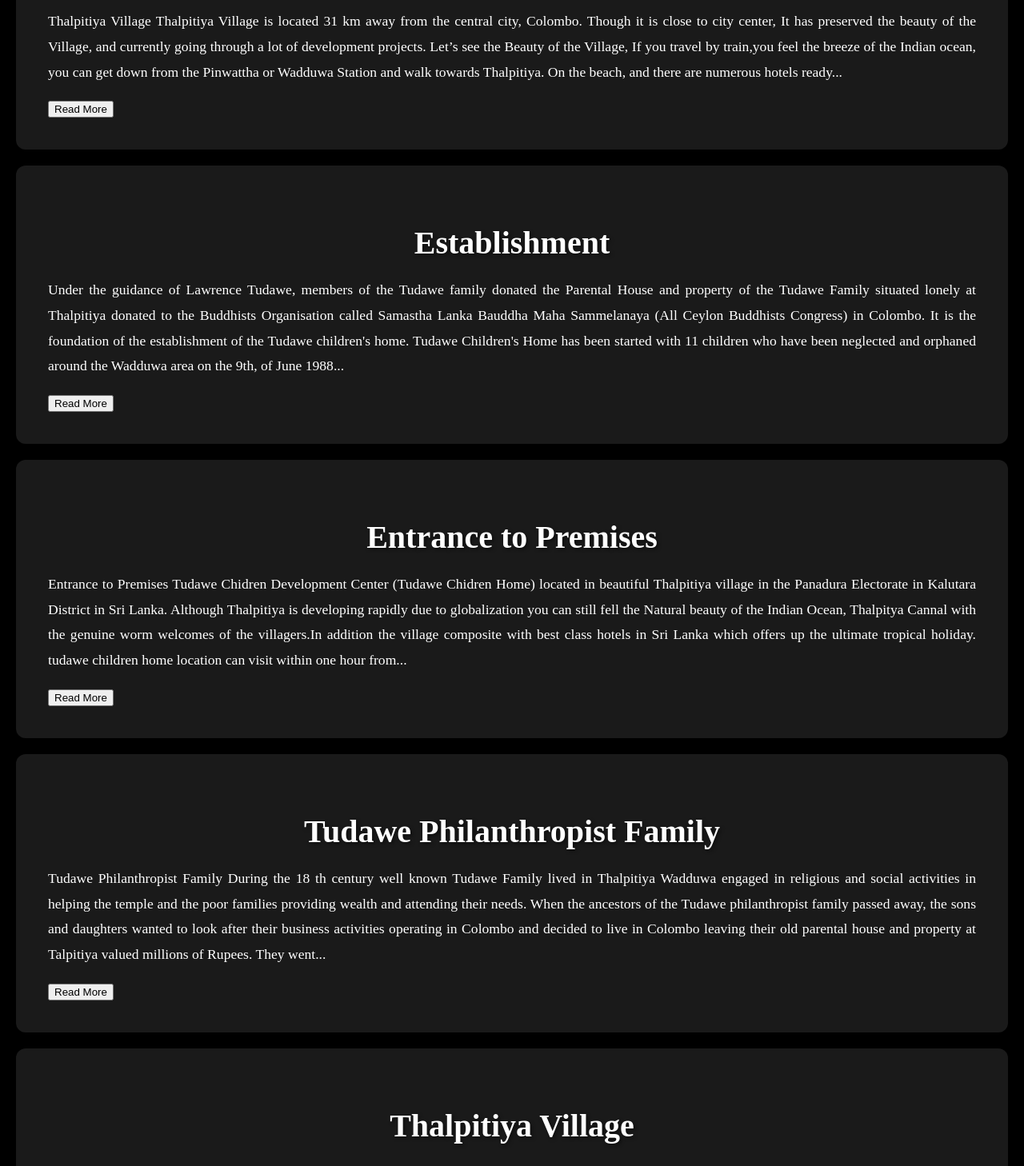
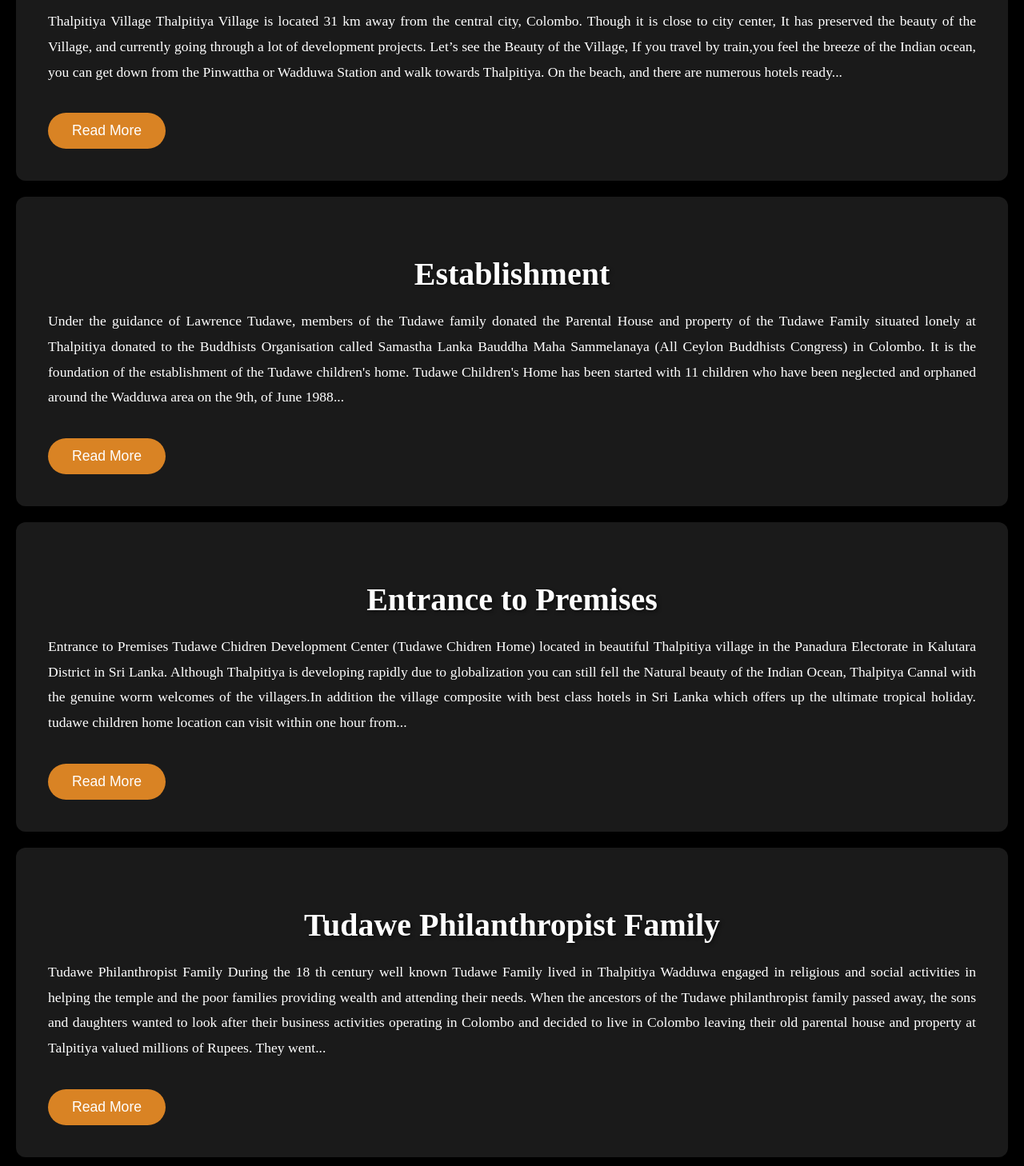
Before and after one commit to Dulan19/Thudawa_Website, a React (Create React App) app: page /Background in a window 1280 px wide. Shown: the part 840-2298 px from the top of the page at 80% size. Built offline with nearby package versions, Linux system fonts and the light colour scheme.

Commit message:
styled readmore button

```diff
--- a/src/pages/Background.jsx
+++ b/src/pages/Background.jsx
@@ -56,8 +56,8 @@ function Background() {
               through a lot of development projects. Let’s see the Beauty of the Village, If you travel by train,you
               feel the  breeze of the Indian ocean,  you can get down from the Pinwattha or Wadduwa Station and walk
                towards Thalpitiya. On the beach, and there are numerous hotels ready
-                {!show2 && "..."}
-                {show2 && (
+                {!show1 && "..."}
+                {show1 && (
                   <>
                     {" "} Pto provide accommodation in Thapitiya. The five-star Hotel, which is an architectural masterpiece designed
                       by Jeffry Bawa stands facing the Indian Ocean. It offers a great service to the customers including meals,
@@ -82,7 +82,7 @@ function Background() {
                 )}
               </p>
 
-                      {show2 && (
+                      {show1 && (
                         <div>
                             <ul><li>History</li>
                             <li>Natural Beauty</li>
@@ -127,8 +127,9 @@ function Background() {
                       )}
 
 
-                <button onClick={() => setShow2(!show2)}>
-                  {show2 ? "Show Less" : "Read More"}
+                <button className="read-btn"
+                onClick={() => setShow1(!show1)}>
+                  {show1 ? "Show Less" : "Read More"}
                 </button>
               </div>
             </div>
@@ -188,7 +189,8 @@ function Background() {
                       )}
 
 
-                <button onClick={() => setShow2(!show2)}>
+                <button className="read-btn"
+                onClick={() => setShow2(!show2)}>
                   {show2 ? "Show Less" : "Read More"}
                 </button>
               </div>
@@ -200,7 +202,7 @@ function Background() {
               <p>
               {show3 ? fullText3 : truncatedText3 + "..."}
               </p>
-              <button
+              <button className="read-btn"
               onClick={() => setShow3(!show3)}>
               {show3 ? "Show Less" : "Read More"}
               </button>
@@ -214,7 +216,7 @@ function Background() {
               <p>
               {show4 ? fullText4 : truncatedText4 + "..."}
               </p>
-              <button
+              <button className="read-btn"
               onClick={() => setShow4(!show4)}>
               {show4 ? "Show Less" : "Read More"}
               </button>
@@ -227,7 +229,7 @@ function Background() {
               <p>
               {show5 ? fullText5 : truncatedText5 + "..."}
               </p>
-              <button
+              <button className="read-btn"
               onClick={() => setShow5(!show5)}>
               {show5 ? "Show Less" : "Read More"}
               </button>
--- a/src/pages/Stylings/Background.css
+++ b/src/pages/Stylings/Background.css
@@ -74,6 +74,22 @@
 
 table, th, td {
   border: 0.1px solid rgb(217, 131, 36);
+}
+
+.read-btn {
+  background: rgb(217, 131, 36);
+  color: white;
+  border: none;
+  padding: 12px 30px;
+  border-radius: 25px;
+  font-size: 1.1rem;
+  cursor: pointer;
+  margin-top: 15px;
+  transition: background 0.3s ease;
+}
+
+.read-btn:hover {
+  background: rgb(224, 150, 71);
 }
 
 /* Animations */
```
